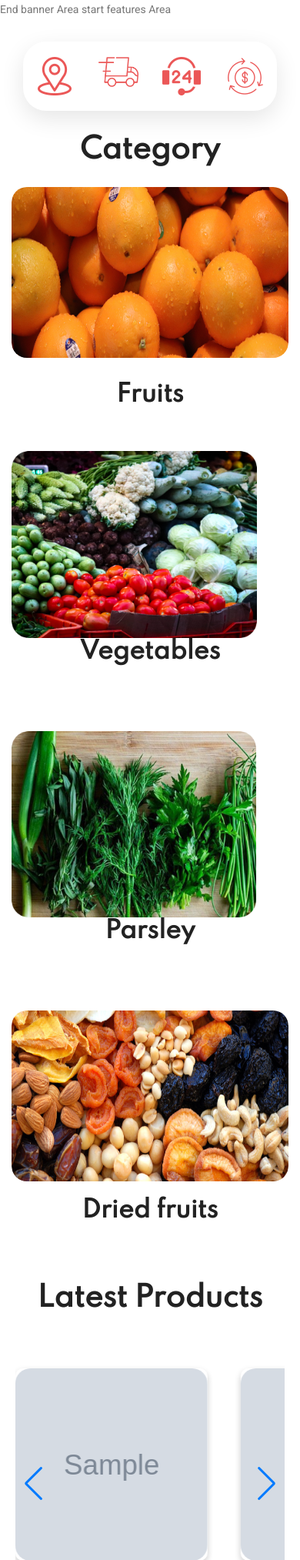
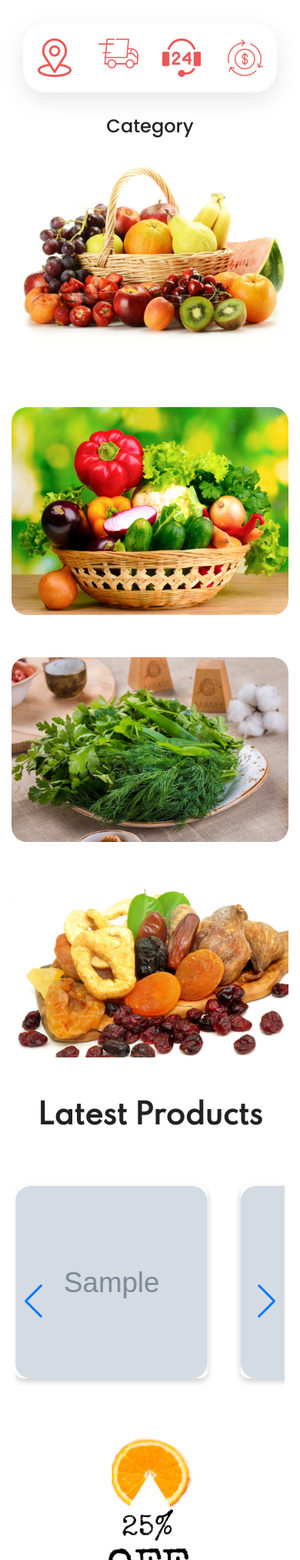
Before and after one commit to FathullaLatipov/Agro2, a Django app: page /en/ in a window 390 px wide. Shown: the part 501-2528 px from the top of the page at 77% size. Run offline with Django 3.2, Linux system fonts and the light colour scheme; tables that the repository leaves empty hold one stand-in row (values such as "Sample post"); grey boxes marked "Sample" are stand-in pictures; some libraries are stand-ins or nearby versions.

Commit message:
very big fixed bugs

```diff
--- a/pages/views.py
+++ b/pages/views.py
@@ -34,12 +34,12 @@ class AboutView(TemplateView):
 
 
 class LoginView(TemplateView):
-    template_name = 'login.html'
+    template_name = '/registration/login.html'
     extra_context = {'title': 'Login'}
 
 
 class RegisterView(TemplateView):
-    template_name = 'registration_form.html'
+    template_name = '/registration/registration_form.html'
     extra_context = {'title': 'Login'}
 
 
--- a/templates/index.html
+++ b/templates/index.html
@@ -162,9 +162,7 @@
       </nav>
     </div>
   </section>
- End banner Area
 
- start features Area
 
 <section class="features-area section_gap p-5 ">
     <div class="container">
@@ -214,97 +212,62 @@
 
 <!-- Start category Area -->
 <section class="category-area">
-    <div class="container-fluid">
-        <h1 class="text-center mb-0" style="font-weight:600;font-family:'Spartan', sans-serif">{% trans 'Category' %}</h1>
+    <div class="container">
+         <h3 class="text-center">Category</h3>
         <div class="row justify-content-center">
             <div class="col-lg-8 col-md-12">
                 <div class="row">
-                    <div class="col-lg-8 col-md-8">
-                        <div data-aos="fade-right">
-                             <a href="products/?category=1">
-                            <div class="single-deal">
-                                <div class="overlay"></div>
-                                <img class="cats img-fluid" src="{% static 'img/category/Rectangle 79.png' %}"
-                                     style="border-radius:20px;" alt="">
+                    <div class="col-lg-6 col-md-6">
+                        <a href="products/?category=1#men"  >
+                         <div class="single-deal">
+                            <div class="overlay"></div>
+                              <img class="img-fluid w-100" src="{% static 'img/category/frukti.jpg' %}" alt="">
                                 <div class="deal-details">
                                     {% for cat in cats %}
-                                    <h6 class="deal-title" style="font-family:'Spartan', sans-serif;font-weight:600">{% trans 'Fruits' %}</h6>
+                                         <h6 class="deal-title">Для мальчиков</h6>
                                     {% endfor %}
                                 </div>
-                            </div>
+                          </div>
+                         </a>
+                    </div>
+                   <div class="col-lg-6 col-md-6">
+                        <a href="products/?category=1#men"  >
+                         <div class="single-deal">
+                            <div class="overlay" style="border-radius:20px"></div>
+                              <img class="img-fluid w-100" style="border-radius:20px" src="{% static 'img/category/vegetables.jpg' %}" alt="">
+                                <div class="deal-details">
                                     {% for cat in cats %}
-                                    <h6 class="deal-title2">{% trans 'Fruits' %}</h6>
+                                         <h6 class="deal-title">Для мальчиков</h6>
                                     {% endfor %}
-                        </a>
+                                </div>
+                          </div>
+                         </a>
+                    </div>
+                    <div class="col-lg-6 col-md-6">
+                        <div class="single-deal">
+                            <div class="overlay" style="width:350px;height:234px"></div>
+                            <img class="img-fluid w-100" style="border-radius:20px" src="{% static 'img/category/zeleny.jpg' %} " alt="">
+                            <a href="{% static 'img/category/c3.jpg' %} " class="img-pop-up" target="_blank">
+                                <div class="deal-details">
+                                    <h6 class="deal-title">Product for Couple</h6>
+                                </div>
+                            </a>
                         </div>
                     </div>
-                    <div class="col-lg-4 col-md-4">
+                    <div class="col-lg-6 col-md-6">
                         <div class="single-deal">
-                            <div data-aos="fade-left">
-                                <a href="/products/?category=2">
-                            <div class="overlay" style="height:85%;margin-top:9%"></div>
-                            <br>
-                            <img class="cats img-fluid" src="{% static 'img/category/Rectangle 80.png' %}"
-                                 style="border-radius:20px;height: 243px;" alt="">
-
+                            <div class="overlay"></div>
+                            <img class="img-fluid w-100" src="{% static 'img/category/suxofrukti.jpg' %} " alt="">
+                            <a href="{% static 'img/category/c3.jpg' %} " class="img-pop-up" target="_blank">
                                 <div class="deal-details">
-                                    {% for cat in cats %}
-                                    <h6 class="deal-title" style="font-family:'Spartan', sans-serif;font-weight:600">
-                                        {% trans 'Vegetables' %}</h6>
-                                    {% endfor %}
+                                    <h6 class="deal-title">Product for Couple</h6>
                                 </div>
-                                 {% for cat in cats %}
-                                    <h6 class="deal-title2" style="font-family:'Spartan', sans-serif;font-weight:600">
-                                        {% trans 'Vegetables' %}</h6>
-                                    {% endfor %}
                             </a>
-                        </div>
-                        </div>
-                    </div>
-                    <div class="col-lg-4 col-md-4">
-                        <div class="single-deal">
-                            <div data-aos="fade-right">
-                                 <a href="/products/?category=4">
-                            <div class="overlay" style="height:85%;margin-top:9%"></div>
-                            <br>
-                            <img class="cats img-fluid" src="{% static 'img/category/Rectangle 82.png' %}"
-                                 style="border-radius:20px;height: 242px;" alt="">
-
-                                <div class="deal-details">
-                                    <h6 class="deal-title" style="font-family:'Spartan', sans-serif;font-weight:600">{% trans 'Parsley' %}</h6>
-                                </div>
-
-                                    {% for cat in cats %}
-                                    <h6 class="deal-title2" style="font-family:'Spartan', sans-serif;font-weight:600">
-                                        {% trans 'Parsley' %}</h6>
-                                    {% endfor %}
-                                     </a>
-                            </div>
-                        </div>
-                    </div>
-                    <div class="col-lg-8 col-md-8">
-                        <div data-aos="fade-left">
-                             <a href="/products/?category=3">
-                            <div class="single-deal">
-                                <div class="overlay" style="background:"></div>
-                                <img class="cats img-fluid " src="{% static 'img/category/Rectangle 81.png' %}"
-                                     style="border-radius:20px;" alt="">
-                                <div class="deal-details">
-                                    {% for cat in cats %}
-                                    <h6 class="deal-title" style="font-family:'Spartan', sans-serif;font-weight:600">
-                                        {% trans 'Dried fruits' %}</h6>
-                                    {% endfor %}
-                                </div>
-                                 {% for cat in cats %}
-                                    <h6 class="deal-title2" style="font-family:'Spartan', sans-serif;font-weight:600;padding:20px">
-                                        {% trans 'Dried fruits' %}</h6>
-                                    {% endfor %}
-                            </div>
-                        </a>
                         </div>
                     </div>
                 </div>
             </div>
+
         </div>
     </div>
 </section>
--- a/templates/layouts/product_block2.html
+++ b/templates/layouts/product_block2.html
@@ -95,8 +95,7 @@
             </div>
             <div class="container">
                 <div class="prd-bottom" style="padding:0px 25px;margin-top:10%">
-                    <a style="color:#fff;font-weight:500;border-radius:50px"
-                       href="{% url 'products:add-cart' pk=product.pk %}?next={{request.path}}{{request.GET.urlencode}}"
+                    <a style="color:#fff;font-weight:500;border-radius:50px"  onclick="add_to_cart(this, {{ product.pk }})"
                        class="social-info">
                         {% if product|in_cart:request %}
                         <span class="ti-bag" style="background-color:#EB5757;padding:10px;border-radius:50%"></span>
@@ -109,13 +108,13 @@
                         {% endif %}
                     </a>
 
-                    <a href="{% url 'products:add-wishlist' pk=product.pk %}?next={{ request.path }}?{{request.GET.urlendcode }}" class="social-info">
-                                            <span class="lnr" style="background-color:#EB5757;padding:10px;border-radius:50%;color:#fff">
+                    <a onclick="add_to_wishlist(this, {{ product.pk }})" class="social-info">
+                                            <span class="lnr" style="background-color:#EB5757;padding:10px;border-radius:50%">
 
                                                 {% if product|in_wishlist:request %}
-                                                   <i class="fas fa-heart"></i>
+                                                    <img src="{% static 'img/features/like.png' %}" style="width:20px;margin-top:-4px" alt="">
                                                 {% else %}
-                                                   <i class="far fa-heart"></i>
+                                                    <img src="{% static 'img/features/love.png' %}" style="width:20px;margin-top:-4px" alt="">
                                                 {% endif %}
                                             </span>
                         <p class="hover-text" style="padding:7px;color:#222; font-size:22px font-weight:600">
--- a/templates/registration/password_reset_form.html
+++ b/templates/registration/password_reset_form.html
@@ -5,12 +5,6 @@
 
 {% block content %}
 <p>
-    <br>
-    <br>
-    <br>
-    <br>
-    <br>
-    <br>
     {% blocktrans %}
     Forgot your password? Enter your email in the form below and we'll send you instructions for creating a new one.
     {% endblocktrans %}
--- a/templates/registration/registration_base.html
+++ b/templates/registration/registration_base.html
@@ -1 +1 @@
-{% extends "registration.html" %}
+{% extends "layouts/base.html" %}
```
Also changed, not shown: templates/registration/activation_email.html (+6 -5 lines), templates/registration/activation_email.txt (+6 -5 lines), templates/registration/login.html (+46 -12 lines), templates/registration/registration_complete.html (+2 -38 lines), templates/registration/registration_form.html (+38 -28 lines), assets/img/category/frukti.jpg (added), assets/img/category/suxofrukti.jpg (added), assets/img/category/vegetables.jpg (added), assets/img/category/zeleny.jpg (added), locale/en/LC_MESSAGES/django.po, locale/ru/LC_MESSAGES/django.po, locale/uz/LC_MESSAGES/django.po.
